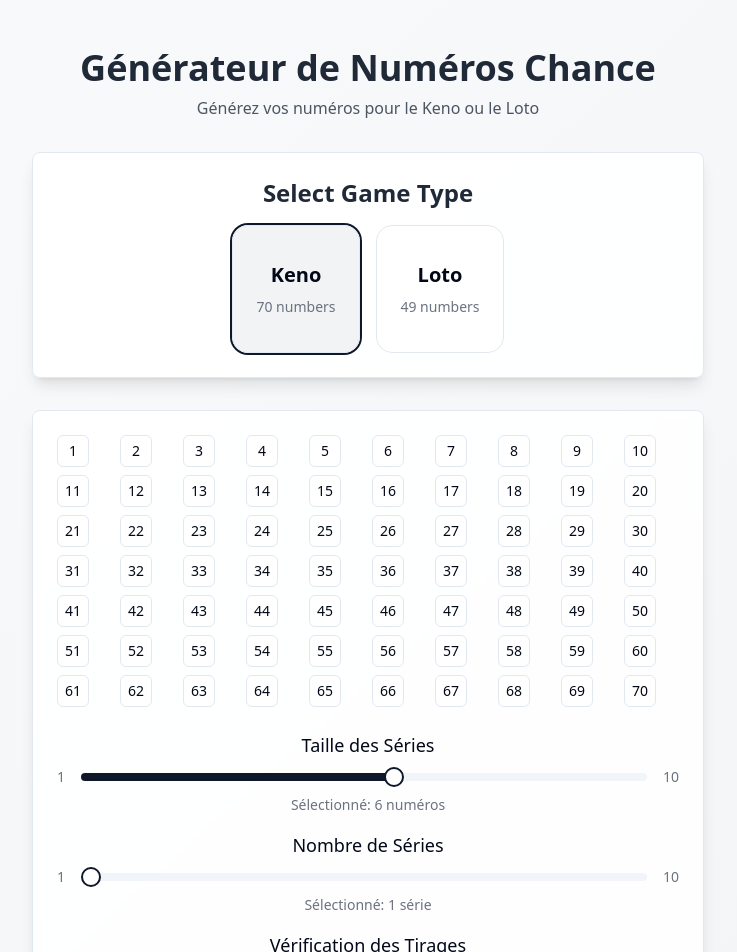
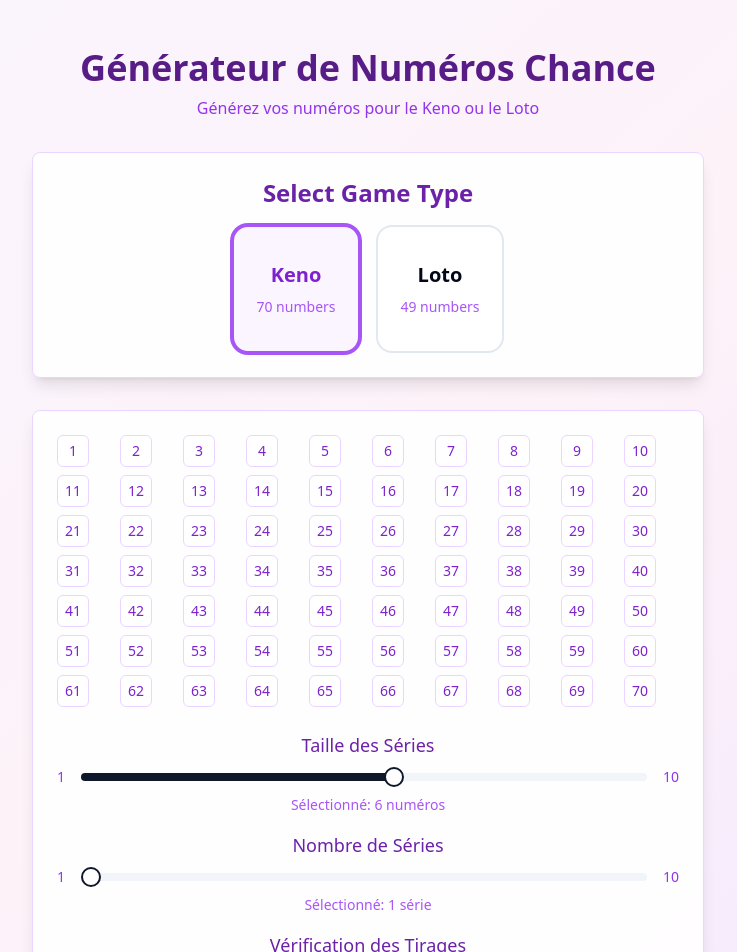
Before and after one commit to Damien1303/keno-loto-generateur-, a React (Vite) app: page / in a window 1280 px wide. Shown: the top 952 px of the page, without its empty margins (272-1009 px from the left). Built offline with nearby package versions, Linux system fonts and the light colour scheme.

Commit message:
Add color enhancements to UI
Implement color correspondence for numbers and improve overall site aesthetics.
[skip gpt_engineer]

```diff
--- a/src/components/GameSelector.tsx
+++ b/src/components/GameSelector.tsx
@@ -9,34 +9,38 @@ interface GameSelectorProps {
 
 export const GameSelector = ({ selectedGame, onSelect }: GameSelectorProps) => {
   return (
-    <Card className="p-6 backdrop-blur-sm bg-white/90 shadow-lg animate-fade-in">
+    <Card className="p-6 backdrop-blur-sm bg-white/90 shadow-lg animate-fade-in border-purple-200">
       <div className="space-y-4">
-        <h2 className="text-2xl font-semibold text-center text-gray-800">Select Game Type</h2>
+        <h2 className="text-2xl font-semibold text-center text-purple-800">Select Game Type</h2>
         <div className="flex gap-4 justify-center">
           <Button
             variant="outline"
             className={cn(
-              "w-32 h-32 rounded-2xl transition-all duration-300 hover:scale-105",
-              selectedGame === "keno" && "ring-2 ring-primary bg-primary/5"
+              "w-32 h-32 rounded-2xl transition-all duration-300 hover:scale-105 border-2",
+              selectedGame === "keno"
+                ? "ring-2 ring-purple-500 bg-purple-50 border-purple-500 text-purple-700"
+                : "hover:border-purple-300 hover:text-purple-600"
             )}
             onClick={() => onSelect("keno")}
           >
             <div className="flex flex-col items-center gap-2">
               <span className="text-xl font-semibold">Keno</span>
-              <span className="text-sm text-gray-500">70 numbers</span>
+              <span className="text-sm text-purple-500">70 numbers</span>
             </div>
           </Button>
           <Button
             variant="outline"
             className={cn(
-              "w-32 h-32 rounded-2xl transition-all duration-300 hover:scale-105",
-              selectedGame === "loto" && "ring-2 ring-primary bg-primary/5"
+              "w-32 h-32 rounded-2xl transition-all duration-300 hover:scale-105 border-2",
+              selectedGame === "loto"
+                ? "ring-2 ring-purple-500 bg-purple-50 border-purple-500 text-purple-700"
+                : "hover:border-purple-300 hover:text-purple-600"
             )}
             onClick={() => onSelect("loto")}
           >
             <div className="flex flex-col items-center gap-2">
               <span className="text-xl font-semibold">Loto</span>
-              <span className="text-sm text-gray-500">49 numbers</span>
+              <span className="text-sm text-purple-500">49 numbers</span>
             </div>
           </Button>
         </div>
--- a/src/components/NumberGenerator.tsx
+++ b/src/components/NumberGenerator.tsx
@@ -19,6 +19,17 @@ export const NumberGenerator = ({ gameType, onGenerate }: NumberGeneratorProps)
   const [drawnNumbers, setDrawnNumbers] = useState<number[]>([]);
   const maxNumber = gameType === "keno" ? 70 : 49;
   const maxSelectable = gameType === "keno" ? 60 : 35;
+
+  const getNumberButtonClass = (num: number) => {
+    if (drawnNumbers.includes(num) && selectedNumbers.includes(num)) {
+      return "bg-green-500 hover:bg-green-600 text-white"; // Match
+    } else if (selectedNumbers.includes(num)) {
+      return "bg-purple-500 hover:bg-purple-600 text-white"; // Selected
+    } else if (drawnNumbers.includes(num)) {
+      return "bg-orange-500 hover:bg-orange-600 text-white"; // Drawn but not selected
+    }
+    return "bg-white hover:bg-purple-100 text-purple-700 border-purple-200"; // Default
+  };
 
   const toggleNumber = (num: number) => {
     if (selectedNumbers.includes(num)) {
@@ -92,14 +103,14 @@ export const NumberGenerator = ({ gameType, onGenerate }: NumberGeneratorProps)
   };
 
   return (
-    <Card className="p-6 backdrop-blur-sm bg-white/90 shadow-lg animate-fade-in">
+    <Card className="p-6 backdrop-blur-sm bg-white/90 shadow-lg animate-fade-in border-purple-200">
       <div className="space-y-6">
         <div className="grid grid-cols-10 gap-2">
           {Array.from({ length: maxNumber }, (_, i) => i + 1).map((num) => (
             <Button
               key={num}
-              variant={selectedNumbers.includes(num) ? "default" : "outline"}
-              className="w-8 h-8 p-0 text-sm font-medium"
+              variant="outline"
+              className={`w-8 h-8 p-0 text-sm font-medium transition-colors duration-200 ${getNumberButtonClass(num)}`}
               onClick={() => toggleNumber(num)}
             >
               {num}
@@ -109,9 +120,9 @@ export const NumberGenerator = ({ gameType, onGenerate }: NumberGeneratorProps)
 
         <div className="space-y-4">
           <div className="space-y-2">
-            <h3 className="text-lg font-medium text-center">Taille des Séries</h3>
+            <h3 className="text-lg font-medium text-center text-purple-800">Taille des Séries</h3>
             <div className="flex items-center gap-4">
-              <span className="text-sm text-gray-500">1</span>
+              <span className="text-sm text-purple-600">1</span>
               <Slider
                 value={[seriesSize]}
                 onValueChange={(value) => setSeriesSize(value[0])}
@@ -120,17 +131,17 @@ export const NumberGenerator = ({ gameType, onGenerate }: NumberGeneratorProps)
                 step={1}
                 className="flex-1"
               />
-              <span className="text-sm text-gray-500">{gameType === "keno" ? "10" : "6"}</span>
+              <span className="text-sm text-purple-600">{gameType === "keno" ? "10" : "6"}</span>
             </div>
-            <p className="text-center text-sm text-gray-500">
+            <p className="text-center text-sm text-purple-500">
               Sélectionné: {seriesSize} numéro{seriesSize > 1 ? "s" : ""}
             </p>
           </div>
 
           <div className="space-y-2">
-            <h3 className="text-lg font-medium text-center">Nombre de Séries</h3>
+            <h3 className="text-lg font-medium text-center text-purple-800">Nombre de Séries</h3>
             <div className="flex items-center gap-4">
-              <span className="text-sm text-gray-500">1</span>
+              <span className="text-sm text-purple-600">1</span>
               <Slider
                 value={[numberOfSeries]}
                 onValueChange={(value) => setNumberOfSeries(value[0])}
@@ -139,22 +150,22 @@ export const NumberGenerator = ({ gameType, onGenerate }: NumberGeneratorProps)
                 step={1}
                 className="flex-1"
               />
-              <span className="text-sm text-gray-500">10</span>
+              <span className="text-sm text-purple-600">10</span>
             </div>
-            <p className="text-center text-sm text-gray-500">
+            <p className="text-center text-sm text-purple-500">
               Sélectionné: {numberOfSeries} série{numberOfSeries > 1 ? "s" : ""}
             </p>
           </div>
 
           <div className="space-y-2">
-            <h3 className="text-lg font-medium text-center">Vérification des Tirages</h3>
+            <h3 className="text-lg font-medium text-center text-purple-800">Vérification des Tirages</h3>
             <div className="flex gap-2">
               <Input
                 placeholder="Entrez les numéros tirés (séparés par des virgules)"
                 onChange={handleDrawnNumbersChange}
-                className="flex-1"
+                className="flex-1 border-purple-200 focus:ring-purple-500"
               />
-              <Button onClick={checkMatches} variant="outline">
+              <Button onClick={checkMatches} variant="outline" className="border-purple-200 text-purple-700 hover:bg-purple-50">
                 Vérifier
               </Button>
             </div>
@@ -163,7 +174,7 @@ export const NumberGenerator = ({ gameType, onGenerate }: NumberGeneratorProps)
 
         <Button
           onClick={generateNumbers}
-          className="w-full h-12 text-lg font-medium transition-all duration-300 hover:scale-105"
+          className="w-full h-12 text-lg font-medium transition-all duration-300 hover:scale-105 bg-purple-600 hover:bg-purple-700"
           disabled={selectedNumbers.length < seriesSize}
         >
           <Shuffle className="mr-2 h-5 w-5" />
--- a/src/components/ResultsDisplay.tsx
+++ b/src/components/ResultsDisplay.tsx
@@ -7,13 +7,13 @@ interface ResultsDisplayProps {
 
 export const ResultsDisplay = ({ numbers }: ResultsDisplayProps) => {
   return (
-    <Card className="p-6 backdrop-blur-sm bg-white/90 shadow-lg animate-fade-in">
+    <Card className="p-6 backdrop-blur-sm bg-white/90 shadow-lg animate-fade-in border-purple-200">
       <div className="space-y-6">
-        <h3 className="text-lg font-medium text-center">Vos Numéros Chance</h3>
+        <h3 className="text-lg font-medium text-center text-purple-800">Vos Numéros Chance</h3>
         <div className="space-y-6">
           {numbers.map((series, seriesIndex) => (
             <div key={seriesIndex} className="space-y-2">
-              <h4 className="text-sm font-medium text-gray-500">Série {seriesIndex + 1}</h4>
+              <h4 className="text-sm font-medium text-purple-600">Série {seriesIndex + 1}</h4>
               <div className="flex flex-wrap gap-3 justify-center">
                 {series.map((number, index) => (
                   <motion.div
@@ -21,7 +21,7 @@ export const ResultsDisplay = ({ numbers }: ResultsDisplayProps) => {
                     initial={{ opacity: 0, y: 20 }}
                     animate={{ opacity: 1, y: 0 }}
                     transition={{ duration: 0.3, delay: index * 0.1 }}
-                    className="w-12 h-12 rounded-full bg-primary/10 flex items-center justify-center font-semibold text-primary"
+                    className="w-12 h-12 rounded-full bg-purple-100 flex items-center justify-center font-semibold text-purple-700 border-2 border-purple-300"
                   >
                     {number}
                   </motion.div>
--- a/src/pages/Index.tsx
+++ b/src/pages/Index.tsx
@@ -8,11 +8,11 @@ const Index = () => {
   const [generatedNumbers, setGeneratedNumbers] = useState<number[][]>([]);
 
   return (
-    <div className="min-h-screen bg-gradient-to-br from-gray-50 to-gray-100 py-12 px-4">
+    <div className="min-h-screen bg-gradient-to-br from-purple-50 via-pink-50 to-purple-100 py-12 px-4">
       <div className="max-w-2xl mx-auto space-y-8">
         <div className="text-center space-y-2 animate-fade-in">
-          <h1 className="text-4xl font-bold text-gray-800">Générateur de Numéros Chance</h1>
-          <p className="text-gray-600">Générez vos numéros pour le Keno ou le Loto</p>
+          <h1 className="text-4xl font-bold text-purple-900">Générateur de Numéros Chance</h1>
+          <p className="text-purple-600">Générez vos numéros pour le Keno ou le Loto</p>
         </div>
         <GameSelector selectedGame={selectedGame} onSelect={setSelectedGame} />
         <NumberGenerator gameType={selectedGame} onGenerate={setGeneratedNumbers} />
```
